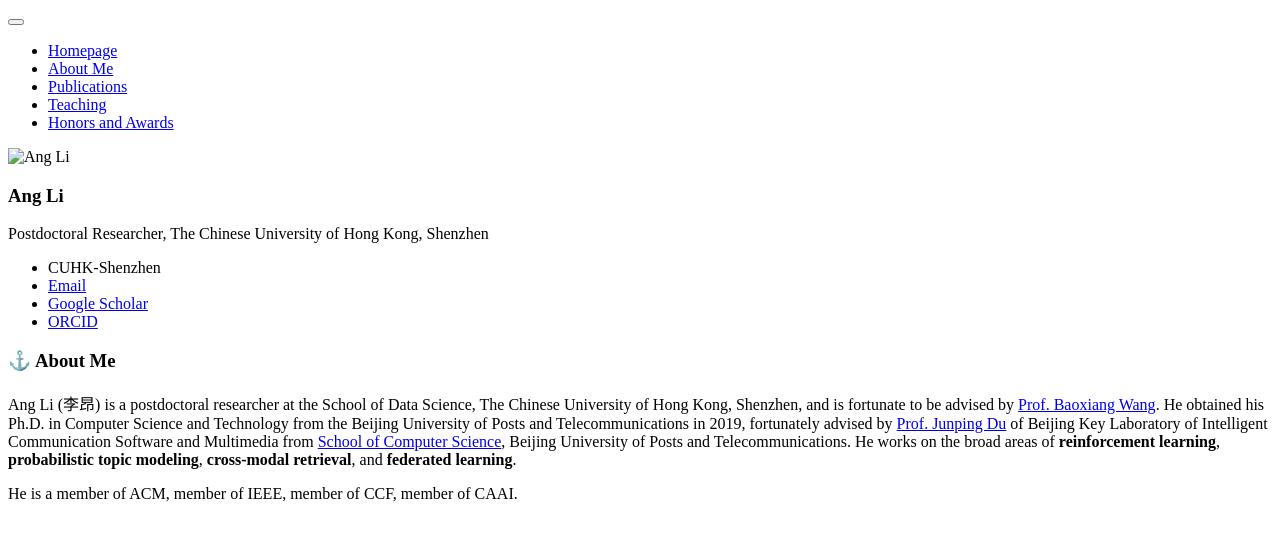
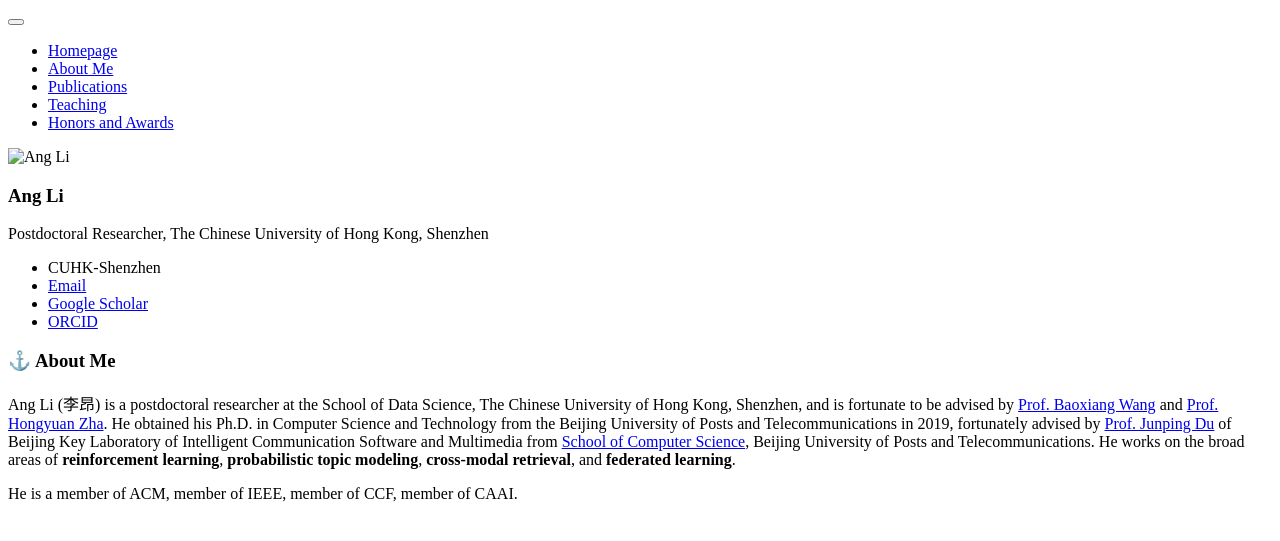
Before and after one commit to chris-Ang-li/chris-Ang-li.github.io, a Jekyll site: the page built from _pages/includes/intro.md, in a window 1280 px wide. Shown: the top 541 px of the page. Built offline with Jekyll 4.4.1, drawn with Linux system fonts in a browser that asks for light colours; our own code applies the rules of GitHub Pages for plain Markdown files.

Commit message:
Update intro.md

```diff
--- a/_pages/includes/intro.md
+++ b/_pages/includes/intro.md
@@ -1,4 +1,4 @@
 # ⚓️ About Me
-Ang Li (李昂) is a postdoctoral researcher at the School of Data Science, The Chinese University of Hong Kong, Shenzhen, and is fortunate to be advised by [Prof. Baoxiang Wang](https://bxiangwang.github.io). He obtained his Ph.D. in Computer Science and Technology from the Beijing University of Posts and Telecommunications in 2019, fortunately advised by [Prof. Junping Du](https://scholar.google.com/citations?user=p_blB4EAAAAJ&hl=en) of Beijing Key Laboratory of Intelligent Communication Software and Multimedia from [School of Computer Science](https://scs.bupt.edu.cn/), Beijing University of Posts and Telecommunications. He works on the broad areas of **reinforcement learning**, **probabilistic topic modeling**, **cross-modal retrieval**, and **federated learning**.
+Ang Li (李昂) is a postdoctoral researcher at the School of Data Science, The Chinese University of Hong Kong, Shenzhen, and is fortunate to be advised by [Prof. Baoxiang Wang](https://bxiangwang.github.io) and [Prof. Hongyuan Zha](https://scholar.google.com/citations?user=n1DQMIsAAAAJ&hl=en&oi=ao). He obtained his Ph.D. in Computer Science and Technology from the Beijing University of Posts and Telecommunications in 2019, fortunately advised by [Prof. Junping Du](https://scholar.google.com/citations?user=p_blB4EAAAAJ&hl=en) of Beijing Key Laboratory of Intelligent Communication Software and Multimedia from [School of Computer Science](https://scs.bupt.edu.cn/), Beijing University of Posts and Telecommunications. He works on the broad areas of **reinforcement learning**, **probabilistic topic modeling**, **cross-modal retrieval**, and **federated learning**.
 
 He is a member of ACM, member of IEEE, member of CCF, member of CAAI.
```
